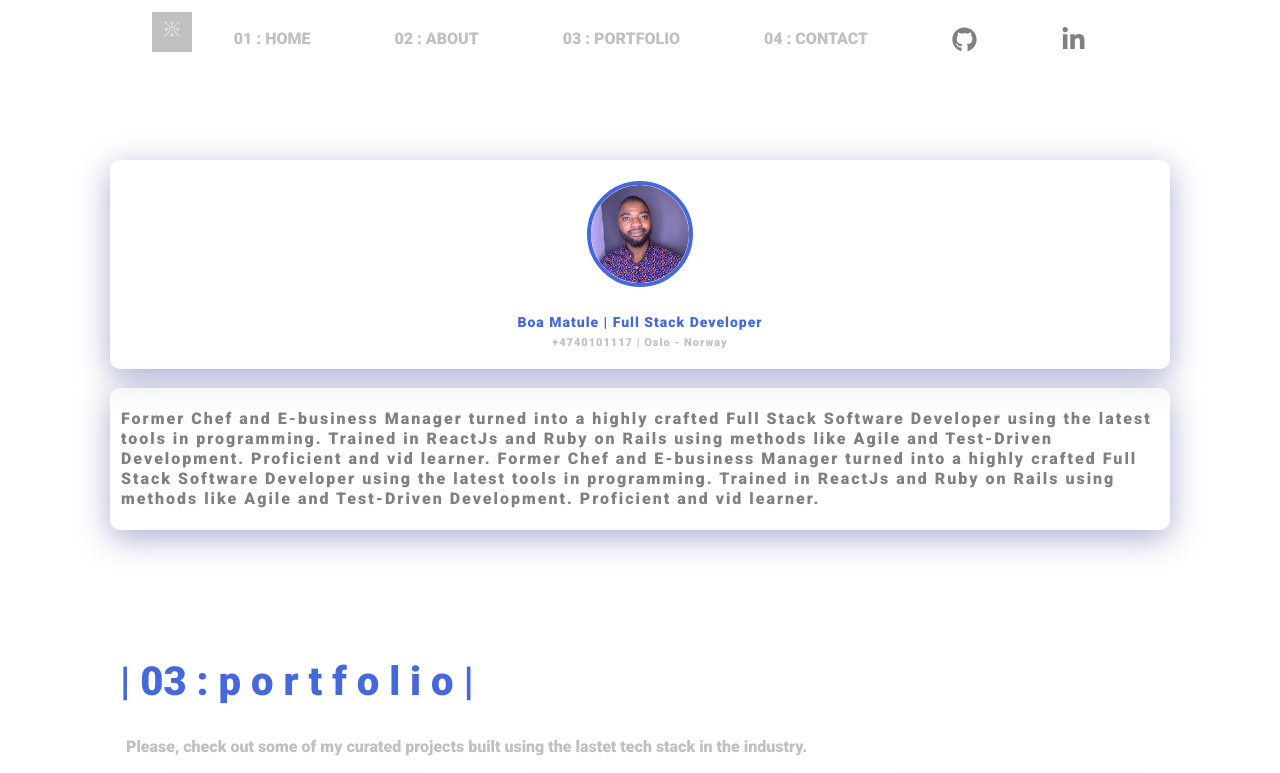
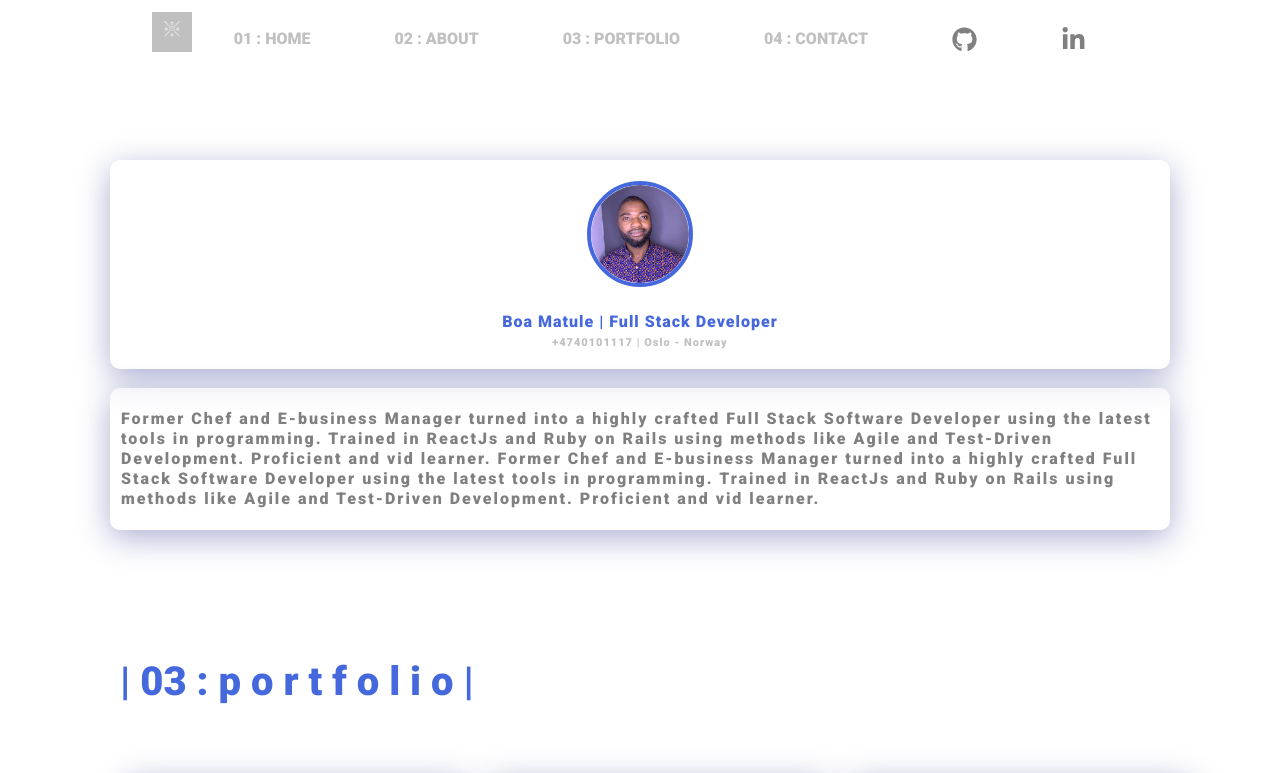
Before and after one commit to boamatule/portfolio2.0, a React (Create React App) app: page / in a window 1280 px wide. Shown: the top 773 px of the page. Built offline with nearby package versions, Linux system fonts and the light colour scheme.

Commit message:
Fix the paddings for the profile page

```diff
--- a/src/components/Profile/ProfileStyles.js
+++ b/src/components/Profile/ProfileStyles.js
@@ -19,6 +19,14 @@ export const ProfileWrapper = styled.div`
   margin: 80px 40px auto;
   justify-content: center;
   align-items: center;
+
+  @media screen and (max-width: 960px) {
+    display: flex;
+    justify-content: center;
+    align-items: center;
+    width: 100%;
+    margin: 80px 0px auto;
+  }
 `;
 
 export const Avatar = styled.div`
@@ -33,6 +41,7 @@ export const Avatar = styled.div`
     display: flex;
     flex-direction: column;
     align-items: center;
+    margin-top: 20px;
   }
 `;
 
@@ -56,8 +65,11 @@ export const TextWrapper = styled.div`
   justify-content: flex-start;
   cursor: pointer;
 
-  @media screen and (min-width: 768px) {
-    margin-top: 1.9rem;
+  @media screen and (max-width: 960px) {
+    display: flex;
+    justify-content: center;
+    align-items: center;
+    margin: 40px 10px auto;
   }
 `;
 
@@ -66,7 +78,7 @@ export const Heading = styled.h2`
   letter-spacing: 1px;
   justify-content: center;
   align-items: center;
-  font-size: 14px;
+  font-size: 16px;
   line-height: 1rem;
   color: #4568dc;
   padding-top: 10px;
@@ -74,9 +86,10 @@ export const Heading = styled.h2`
 
   /* color: ${({ lightText }) => (lightText ? '#f7f8fa' : '#EEE142')}; */
   /* margin-left: 5.8rem; */
-  @media screen and (max-width: 768px) {
-    font-size: 20px;
+  @media screen and (max-width: 960px) {
+    /* font-size: 14px; */
     line-height: 1rem;
+    padding: 10px;
   }
 `;
 
@@ -95,6 +108,7 @@ export const Subtitle = styled.p`
 
   @media screen and (max-width: 960px) {
     font-size: 14px;
+    padding: 0px 10px 0px 10px;
   }
 `;
 
--- a/src/components/ProjectsList/ProjectsList.js
+++ b/src/components/ProjectsList/ProjectsList.js
@@ -12,14 +12,21 @@ import {
   Heading,
   ProjectDescription,
   Title,
+  CardTitleWrapper,
 } from './ProjectsListStyles';
 
 const ProjectsList = ({ projects }) => (
   <Container>
     <Heading>| 03 : p o r t f o l i o |</Heading>
-    <CardTitle>
-      Please, check out some of my curated projects built using the lastet tech stack in the industry.
-    </CardTitle>
+
+    {/* <CardTitleWrapper>
+      <Glassmorphism>
+        <CardTitle>
+          Please, check out some of my curated projects built using the lastet tech stack in the industry.
+        </CardTitle>
+      </Glassmorphism>
+    </CardTitleWrapper> */}
+
     <CardContainer>
       {projects.map((project, key) => (
         <Glassmorphism key={key} to={`/project/${project.id}`}>
--- a/src/components/ProjectsList/ProjectsListStyles.js
+++ b/src/components/ProjectsList/ProjectsListStyles.js
@@ -63,8 +63,10 @@ export const CardContainer = styled.div`
   margin-left: 20px;
 
   @media screen and (max-width: 640px) {
+    grid-template-columns: 1fr;
     justify-content: center;
-    grid-template-columns: 1fr;
+    align-items: center;
+    margin: 0px 10px auto;
   }
 `;
 
@@ -192,21 +194,38 @@ export const Card = styled.div`
 `;
 
 export const CardTitle = styled.p`
-  left: 0;
-  top: 0px;
+  margin-top: 10px;
+  color: grey;
+  font-size: 16px;
+  letter-spacing: 2px;
+  line-height: 20px;
   font-weight: normal;
-  font-size: 16px;
-  margin-left: 26px;
-  color: silver;
-  /* text-transform: uppercase; */
-  background: transparent;
-  /* transition: top 0.5s ease; */
+  justify-content: flex-start;
+  margin-left: 10px;
+  margin-bottom: 10px;
 
   @media screen and (max-width: 960px) {
-    /* width: 100%;
-    &:hover {
-      transform: none;
-    } */
+    display: flex;
+    justify-content: center;
+    align-items: center;
+    margin: 20px 0px auto;
+    margin-left: 20px;
+    margin-bottom: 10px;
+`;
+
+export const CardTitleWrapper = styled.div`
+  margin: 40px 0px auto;
+  margin-bottom: 10px;
+  justify-content: center;
+  padding: 0px 0px 10px 10px;
+  width: 100%;
+  align-items: center;
+
+  @media screen and (max-width: 960px) {
+    justify-content: center;
+    align-items: center;
+    margin: 30px 10px auto;
+    width: 100%;
   }
 `;
 
```
Also changed, not shown: public/index.html (+0 -7 lines), 1 other file (tests, documents, lock files or other folders).
